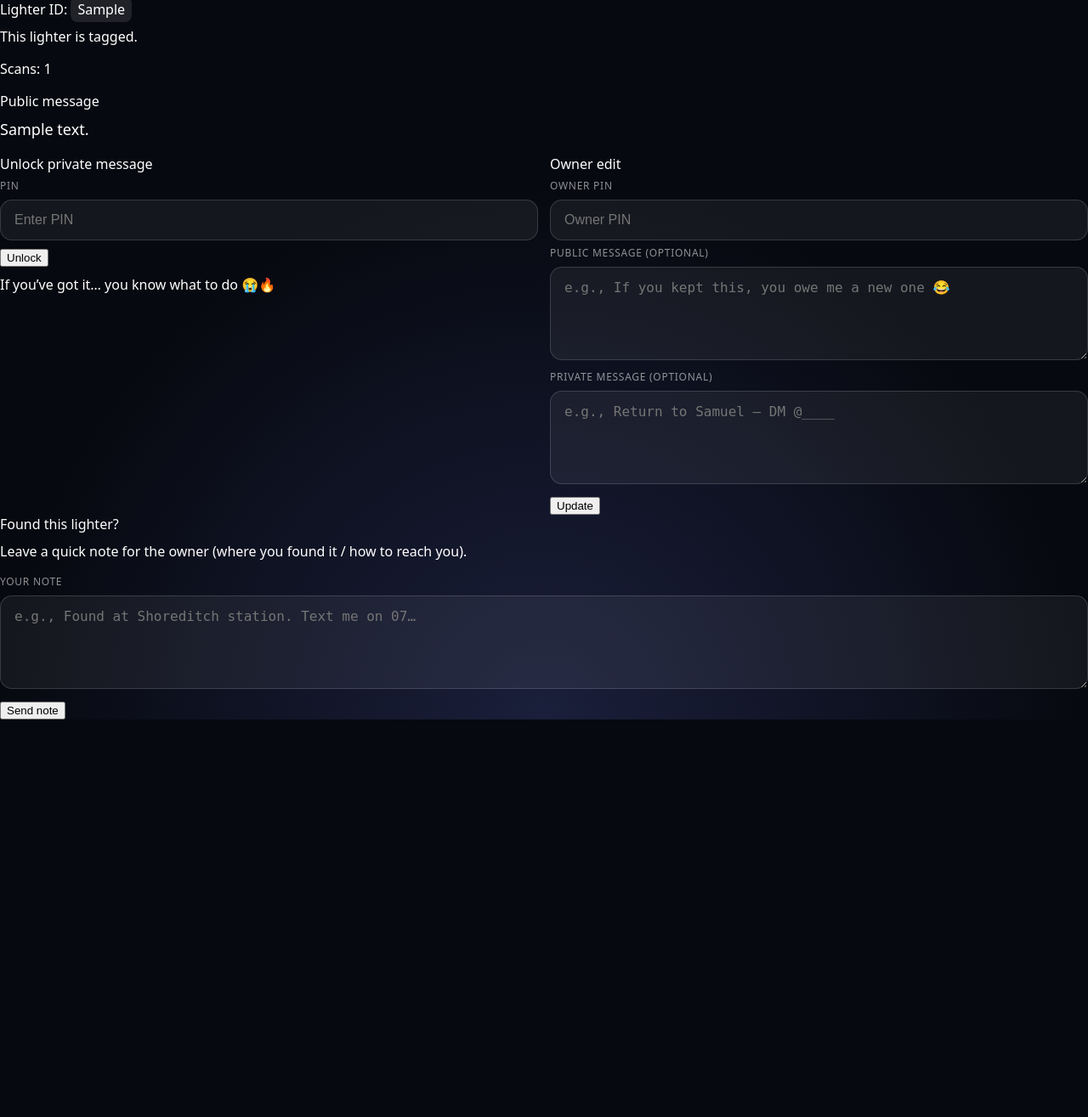
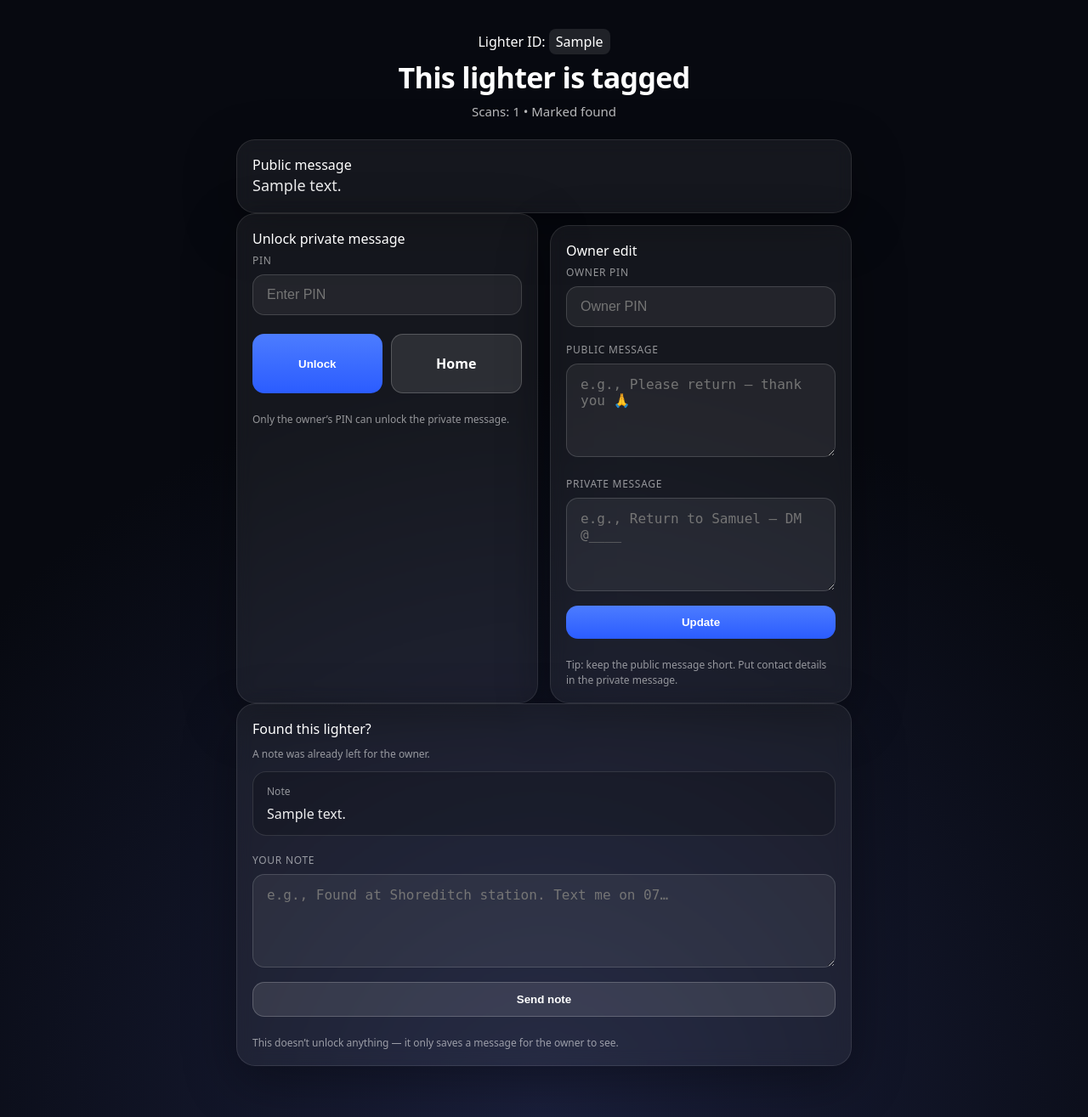
Before and after one commit to BearBezel/Flametag, a Flask app: template app/templates/lighter.html in a window 1280 px wide. Shown: the whole page at 85% size. Before the commit the page ends 847 px from the top, so only its background shows below. Run offline with Flask 3, Linux system fonts and the light colour scheme; tables that the repository leaves empty hold one stand-in row (values such as "Sample post"); the template is opened without the code that fills it: values that come from a table or form of the project are taken from there, most other values are stand-ins (such as "Sample title", 1, 10 or a date in 2020).

Commit message:
Update lighter.html

```diff
--- a/app/templates/lighter.html
+++ b/app/templates/lighter.html
@@ -1,77 +1,147 @@
 {% extends "base.html" %}
 {% block content %}
-  <div class="card">
+
+<div class="page">
+
+  <div class="page-header">
     <div class="badge">Lighter ID: <span class="code">{{ lighter.token }}</span></div>
-    <div class="h1" style="margin-top:10px;">
-      {% if lighter.is_claimed() %}This lighter is tagged.{% else %}Untagged lighter.{% endif %}
+
+    <h1 class="page-title" style="margin-top:14px;">
+      {% if lighter.is_claimed() %}
+        This lighter is tagged
+      {% else %}
+        Untagged lighter
+      {% endif %}
+    </h1>
+
+    <p class="page-subtitle">
+      Scans: {{ lighter.scan_count }}
+      {% if lighter.found_at %}
+        • Marked found
+      {% endif %}
+    </p>
   </div>
-    <p class="p">Scans: {{ lighter.scan_count }}</p>
 
   {% if lighter.is_claimed() %}
-      <div class="card">
-        <div class="badge">Public message</div>
-        <p class="p" style="font-size:18px;margin-top:10px;">{{ lighter.public_message }}</p>
+
+    <!-- Public message -->
+    <div class="panel">
+      <div class="section-title">Public message</div>
+      <p style="margin:0; font-size:18px; line-height:1.5; color:rgba(255,255,255,0.92);">
+        {{ lighter.public_message }}
+      </p>
     </div>
 
     <div class="row">
-        <div class="card">
-          <div class="badge">Unlock private message</div>
-          <form method="post" action="{{ url_for('main.unlock_private', token=lighter.token) }}">
+
+      <!-- Unlock -->
+      <div class="panel">
+        <div class="section-title">Unlock private message</div>
+        <form method="post" action="{{ url_for('main.unlock_private', token=lighter.token) }}" class="stack">
+          <div>
             <label>PIN</label>
             <input name="pin" placeholder="Enter PIN" />
-            <button style="margin-top:10px;">Unlock</button>
-            <p class="p" style="margin-top:10px;">If you’ve got it… you know what to do 😭🔥</p>
+          </div>
+
+          <div class="btn-row">
+            <button class="btn primary" type="submit">Unlock</button>
+            <a class="btn secondary" href="{{ url_for('main.home') }}" style="text-align:center; line-height: 44px; text-decoration:none;">Home</a>
+          </div>
+
+          <div class="small-note">
+            Only the owner’s PIN can unlock the private message.
+          </div>
         </form>
       </div>
 
-        <div class="card">
-          <div class="badge">Owner edit</div>
-          <form method="post" action="{{ url_for('main.edit_lighter', token=lighter.token) }}">
+      <!-- Owner edit -->
+      <div class="panel">
+        <div class="section-title">Owner edit</div>
+        <form method="post" action="{{ url_for('main.edit_lighter', token=lighter.token) }}" class="stack">
+          <div>
             <label>Owner PIN</label>
             <input name="pin" placeholder="Owner PIN" />
-            <label>Public message (optional)</label>
-            <textarea name="public_message" placeholder="e.g., If you kept this, you owe me a new one 😂"></textarea>
-            <label>Private message (optional)</label>
+          </div>
+
+          <div>
+            <label>Public message</label>
+            <textarea name="public_message" placeholder="e.g., Please return — thank you 🙏"></textarea>
+          </div>
+
+          <div>
+            <label>Private message</label>
             <textarea name="private_message" placeholder="e.g., Return to Samuel — DM @____"></textarea>
-            <button style="margin-top:10px;">Update</button>
+          </div>
+
+          <button class="btn primary" type="submit">Update</button>
+
+          <div class="small-note">
+            Tip: keep the public message short. Put contact details in the private message.
+          </div>
         </form>
       </div>
+
     </div>
 
-     <div class="card">
-        <div class="badge">Found this lighter?</div>
-        <p class="p" style="margin-top:10px;">
-          Leave a quick note for the owner (where you found it / how to reach you).
+    <!-- Found note -->
+    <div class="panel">
+      <div class="section-title">Found this lighter?</div>
+
+      {% if lighter.found_at and lighter.found_note %}
+        <div class="small-note" style="margin-bottom:12px;">
+          A note was already left for the owner.
+        </div>
+        <div style="padding:14px 16px; border-radius:16px; border:1px solid rgba(255,255,255,0.12); background: rgba(0,0,0,0.18);">
+          <div class="small-note" style="margin:0 0 6px;">Note</div>
+          <div style="color: rgba(255,255,255,0.92); white-space: pre-wrap;">{{ lighter.found_note }}</div>
+        </div>
+      {% endif %}
+
+      <form method="post" action="{{ url_for('main.found_lighter', token=lighter.token) }}" class="stack" style="margin-top:14px;">
+        <div>
+          <label>Your note</label>
+          <textarea name="found_note" placeholder="e.g., Found at Shoreditch station. Text me on 07…" required></textarea>
+        </div>
+
+        <button class="btn secondary" type="submit">Send note</button>
+
+        <div class="small-note">
+          This doesn’t unlock anything — it only saves a message for the owner to see.
+        </div>
+      </form>
+    </div>
+
+  {% else %}
+
+    <!-- Claim -->
+    <div class="panel">
+      <div class="section-title">Tag this lighter</div>
+      <p class="page-subtitle" style="margin-top:0;">
+        Set a public message and a private message. The private message is locked with your PIN.
       </p>
 
-        <form method="post" action="{{ url_for('main.found_lighter', token=lighter.token) }}">
-          <label>Your note</label>
-          <textarea
-            name="found_note"
-            placeholder="e.g., Found at Shoreditch station. Text me on 07…"
-            required
-          ></textarea>
+      <form method="post" action="{{ url_for('main.claim_lighter', token=lighter.token) }}" class="stack">
+        <div>
+          <label>Public message</label>
+          <textarea name="public_message" placeholder="e.g., This lighter is owned — please return 🙏"></textarea>
+        </div>
 
-          <button style="margin-top:10px;">Send note</button>
+        <div>
+          <label>Private message</label>
+          <textarea name="private_message" placeholder="e.g., Return to Samuel — DM @____"></textarea>
+        </div>
+
+        <div>
+          <label>Create a PIN (min 4)</label>
+          <input name="pin" placeholder="Create a PIN" />
+        </div>
+
+        <button class="btn primary" type="submit">Tag it</button>
       </form>
     </div>
-    {% else %}
-      <div class="card">
-        <div class="badge">Tag this lighter</div>
-        <p class="p">Set your messages and a PIN. Anyone can see the public message. Only the PIN unlocks the private one.</p>
-        <form method="post" action="{{ url_for('main.claim_lighter', token=lighter.token) }}">
-          <label>Public message</label>
-          <textarea name="public_message" placeholder="e.g., Samuel’s lighter — stop stealing it 😭🔥"></textarea>
 
-          <label>Private message (locked)</label>
-          <textarea name="private_message" placeholder="e.g., If found, call/text me on …"></textarea>
+  {% endif %}
 
-          <label>Choose a PIN (min 4 chars)</label>
-          <input name="pin" placeholder="Create a PIN" />
+</div>
 
-          <button style="margin-top:10px;">Tag it</button>
-        </form>
-      </div>
-    {% endif %}
-  </div>
 {% endblock %}
```
Lines whose indentation alone changed are shown as unchanged.
